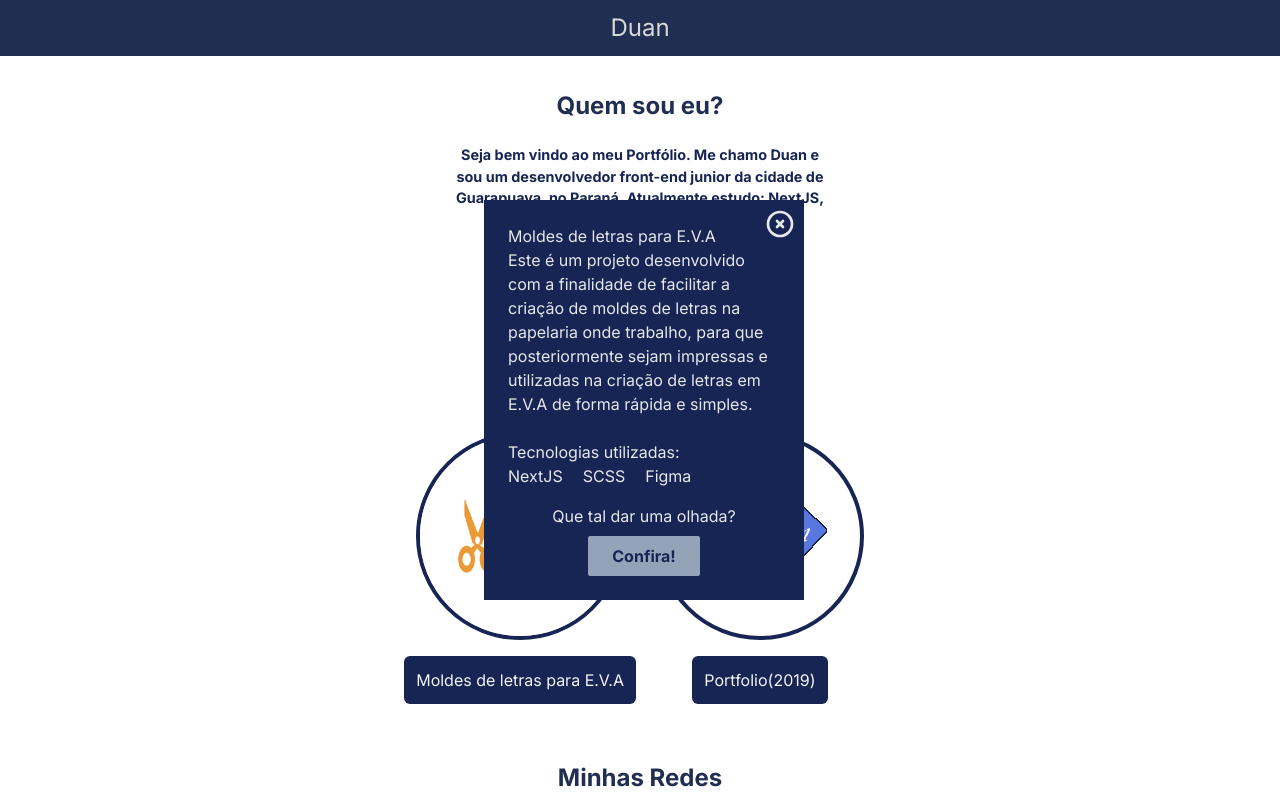
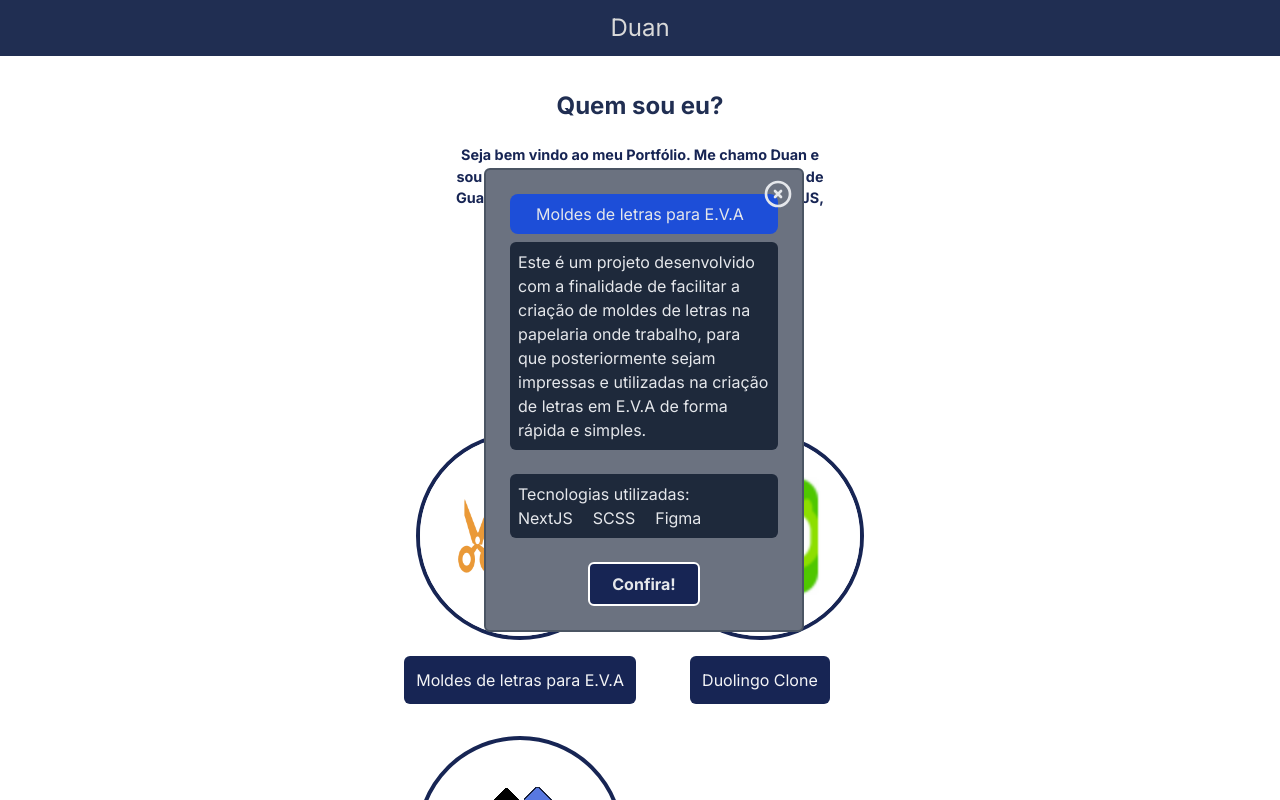
Before and after one commit to duansydor/djsportfolio, a Next.js app: page / in a window 1280 px wide. Both pictures are taken after a click on the link "Moldes de letras para E.V.A". Shown: the top 800 px of the page. Built offline with nearby package versions, Linux system fonts and the light colour scheme.

Commit message:
added duolingo project and small adjustments

```diff
--- a/app/Project.tsx
+++ b/app/Project.tsx
@@ -22,21 +22,22 @@ function Project(props: any) {
                 alt={props.alt}
                 className='project-img rounded-full border-4 border-blue-950 w-52 h-52 mb-4 ml-auto mr-auto self-center'
             />
-            <a className='button flex text-center justify-center p-3 bg-blue-950 text-gray-100 rounded-md' onClick={openInfo}>
+            <a className='button flex text-center justify-center p-3 bg-blue-950 text-gray-100 rounded-md cursor-pointer' onClick={openInfo}>
                 {props.projname}
             </a>
             <div className=''>
-                <div className={"inset-center bg-blue-950 w-80 p-6 ml-1 mr-1 text-gray-200 " + dialog}>
+                <div className={"inset-center bg-gray-500 rounded-md border-2 border-gray-600 w-80 p-6 ml-1 mr-1 text-gray-200 " + dialog}>
                     <a className='float-right -mr-4 -mt-4' onClick={closeInfo}>
                         <svg xmlns="http://www.w3.org/2000/svg" fill="none" viewBox="0 0 24 24" strokeWidth={2} stroke="currentColor" className="w-8 h-8">
                             <path strokeLinecap="round" strokeLinejoin="round" d="M9.75 9.75l4.5 4.5m0-4.5l-4.5 4.5M21 12a9 9 0 11-18 0 9 9 0 0118 0z" />
                         </svg>
                     </a>
-                    <h1>{props.projname}</h1>
-                    <div>
+                    <h1 className='w-full text-center p-2 bg-blue-700 rounded-lg'>{props.projname}</h1>
+                    <div className='text-gray-200 p-2 bg-slate-800 rounded-md mt-2'>
                         {props.projinfo}
                     </div>
                     <br />
+                    <div className='text-gray-200 p-2 bg-slate-800 rounded-md'>
                         <h3>Tecnologias utilizadas:</h3>
                         <div style={{ display: "flex", gap: 20 }}>
                             {
@@ -49,9 +50,9 @@ function Project(props: any) {
                                 )
                             }
                         </div>
+                    </div>
                     <div className="mt-4" style={{ display: "flex", flexDirection: "column", alignItems: "center" }}>
-                        <span>Que tal dar uma olhada?</span>
-                        <a className='bg-slate-400 p-2 w-28 text-center mt-2 text-blue-950 font-bold rounded-sm' href={props.projlink} target="_blank">Confira!</a>
+                        <a className=' p-2 w-28 text-center mt-2 bg-blue-950 font-bold rounded-md border-white border-2' href={props.projlink} target="_blank">Confira!</a>
                     </div>
                 </div>
             </div>
--- a/app/page.tsx
+++ b/app/page.tsx
@@ -45,6 +45,28 @@ export default function Home() {
                 name: "Figma",
                 width: "90%"
               }
+            ]
+          }
+        />
+        <Project
+          imgsrc="/duoicon.png"
+          alt="DuolingoClone"
+          projname="Duolingo Clone"
+          projlink="https://duolingoclone-one.vercel.app/"
+          projinfo="Este projeto(ainda em desenvolvimento) é uma tentativa de copiar a interface do duolingo para praticar algumas funções do tailwind e de css em geral.
+          foi utilizado React com NextJS para algumas interações, como botões"
+          technologies={
+            [
+              {
+                id: 1,
+                name: "React",
+                width: "70%"
+              },
+              {
+                id: 2,
+                name: "TailwindCSS",
+                width: "38.5%"
+              },
             ]
           }
         />
```
Also changed, not shown: public/duoicon.png (added). Lines whose indentation alone changed are shown as unchanged.
